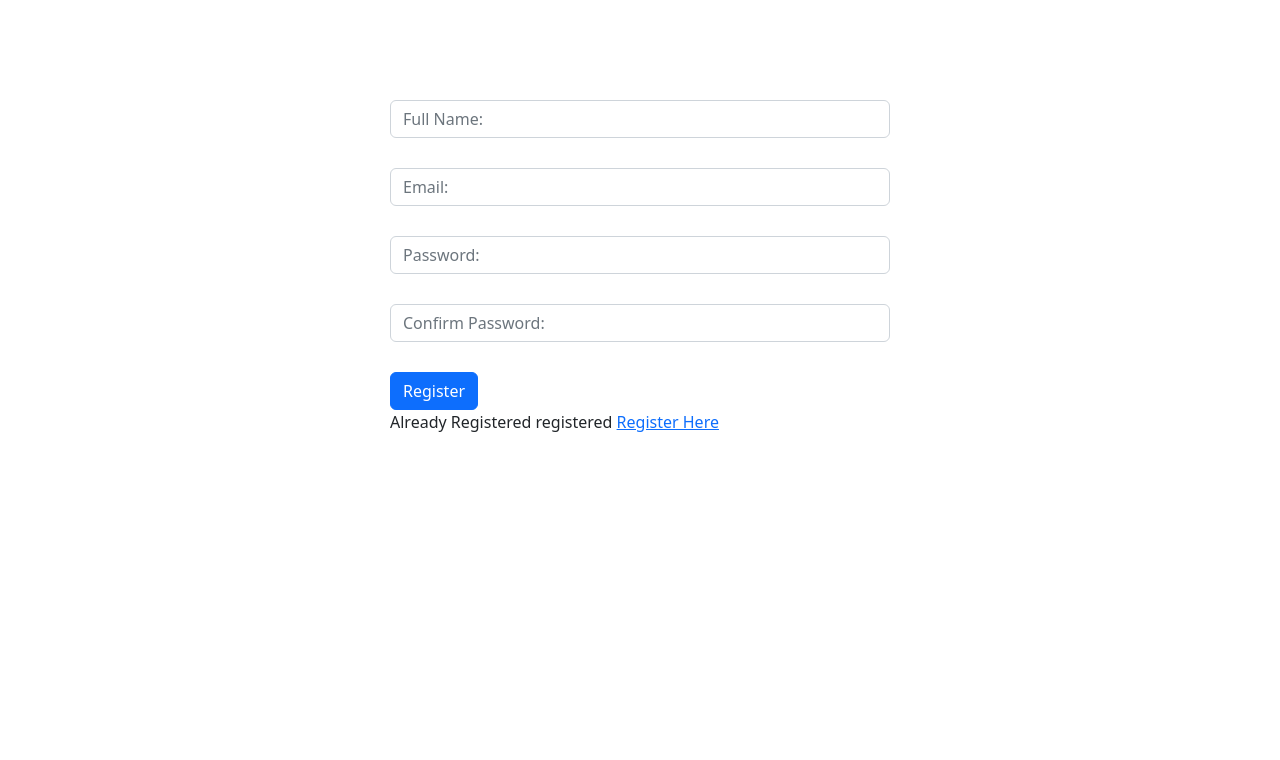
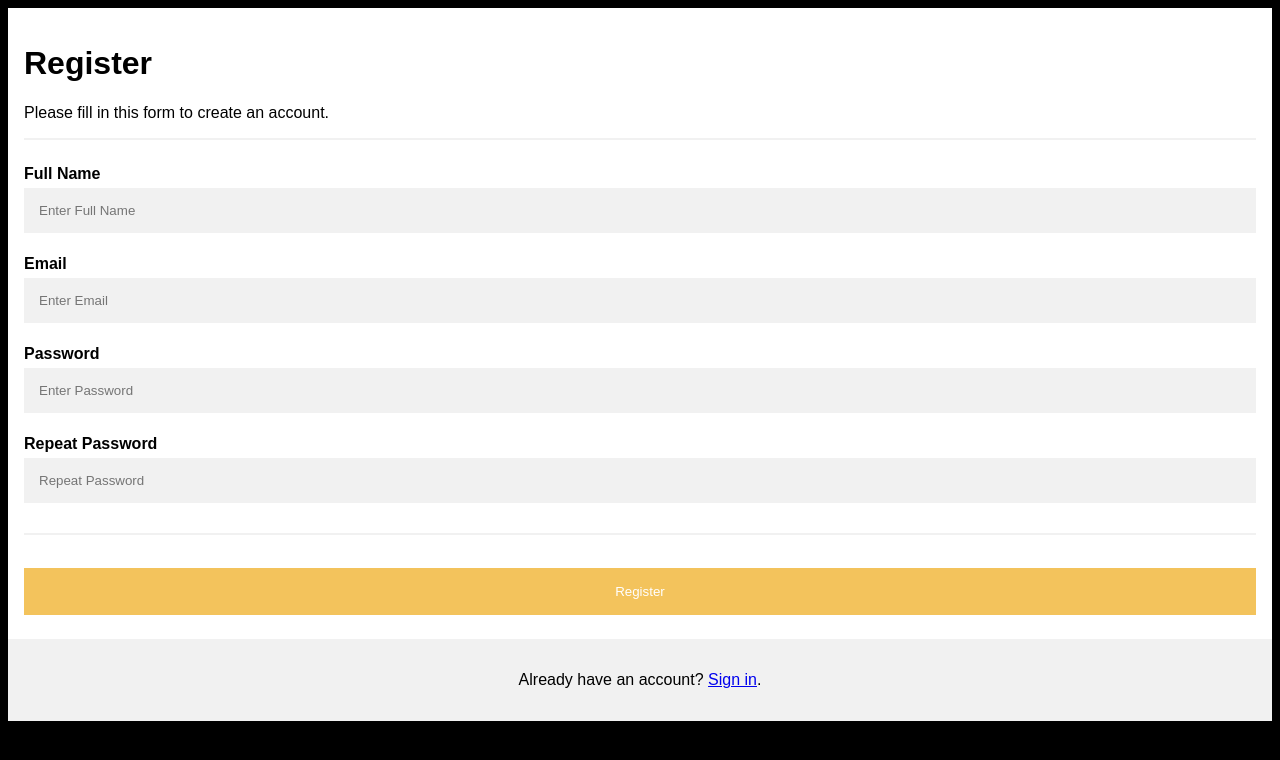
Before and after one commit to ShahirahFikri/Class-Assignment---Input-Validation-Client-Server-Side-, a PHP site: page /registration.php in a window 1280 px wide. Shown: the top 760 px of the page. Run offline with PHP 8.4, Linux system fonts and the light colour scheme.

Commit message:
Update registration.php

```diff
--- a/registration.php
+++ b/registration.php
@@ -1,91 +1,94 @@
-<?php
-session_start();
-if (isset($_SESSION["user"])){
-    header("Location: index.php");
+<!DOCTYPE html>
+<html>
+<head>
+<meta name="viewport" content="width=device-width, initial-scale=1">
+<style>
+body {
+  font-family: Arial, Helvetica, sans-serif;
+  background-color: black;
 }
-?>
-<!DOCTYPE html>
-<html lang="en">
-<head>
-    <meta charset="UTF-8">
-    <meta http-equiv="X-UA-Compatible" content="IE=edge">
-    <meta name="viewport" content="width=device-width, initial-scale=1.0">
-    <title>Registration Form</title>
-    <link rel="stylesheet" href="https://cdn.jsdelivr.net/npm/bootstrap@5.2.3/dist/css/bootstrap.min.css" integrity="sha384-rbsA2VBKQhggwzxH7pPCaAqO46MgnOM80zW1RWuH61DGLwZJEdK2Kadq2F9CUG65" crossorigin="anonymous">
-    <link rel="stylesheet" href="style.css">
+
+* {
+  box-sizing: border-box;
+}
+
+/* Add padding to containers */
+.container {
+  padding: 16px;
+  background-color: white;
+}
+
+/* Full-width input fields */
+input[type=text], input[type=password] {
+  width: 100%;
+  padding: 15px;
+  margin: 5px 0 22px 0;
+  display: inline-block;
+  border: none;
+  background: #f1f1f1;
+}
+
+input[type=text]:focus, input[type=password]:focus {
+  background-color: #ddd;
+  outline: none;
+}
+
+/* Overwrite default styles of hr */
+hr {
+  border: 1px solid #f1f1f1;
+  margin-bottom: 25px;
+}
+
+/* Set a style for the submit button */
+.registerbtn {
+  background-color: #f2bd4b;
+  color: white;
+  padding: 16px 20px;
+  margin: 8px 0;
+  border: none;
+  cursor: pointer;
+  width: 100%;
+  opacity: 0.9;
+}
+
+.registerbtn:hover {
+  opacity: 1;
+}
+
+.signin {
+  background-color: #f1f1f1;
+  text-align: center;
+}
+</style>
 </head>
 <body>
-    <div class="container">
-        <?php
-        if (isset($_POST["submit"])){
-            $fullname = $_POST["fullname"];
-            $email = $_POST["email"];
-            $password = $_POST["password"];
-            $passwordConfirm = $_POST["confirm_password"];
 
-            $passwordHash = password_hash($password, PASSWORD_DEFAULT);
+<form action="/action_page.php">
+  <div class="container">
+    <h1>Register</h1>
+    <p>Please fill in this form to create an account.</p>
+    <hr>
 
-            $errors = array();
+    <label for="fullname"><b>Full Name</b></label>
+    <input type="text" placeholder="Enter Full Name" name="full-name" id="full-name" required>
 
-            if (empty($fullname) OR empty($email) OR empty($password) OR empty($passwordConfirm)) {
-                array_push($errors,"All fields are required");
-            }
-            if (!filter_var($email, FILTER_VALIDATE_EMAIL)) {
-                array_push($errors, "Email is not valid");
-            }
-            if (strlen($password)<8) {
-            array_push($errors, "Password must be at least 8 characters long");
-            }
-            if ($password!==$passwordConfirm) {
-            array_push($errors, "Password does not match");
-            }
-            require_once "database.php";
-            $sql = "SELECT * FROM users WHERE email = '$email'";
-            $result = mysqli_query($conn, $sql);
-            $rowCount = mysqli_num_rows($result);
-            if ($rowCount>0) {
-             array_push($errors, "Email already exists!");
-            }
-            if (count($errors)>0) {
-                foreach ($errors as $error) {
-                    echo "<div class='alert alert-danger'>$error</div>";
-                }
-            }else{
+	<label for="email"><b>Email</b></label>
+    <input type="text" placeholder="Enter Email" name="email" id="email" required>
 
-             $sql = "INSERT INTO users (full_name, email, password) VALUES (?, ?, ?)";
-             $stmt = mysqli_stmt_init($conn);
-             $prepareStmt = mysqli_stmt_prepare($stmt,$sql);
-             if ($prepareStmt) {
-                mysqli_stmt_bind_param($stmt, "sss",$fullname, $email, $passwordHash);
-                mysqli_stmt_execute($stmt);
-                echo "<div class='alert alert-success'> You are successfully registered.</div>";
-            }else{
-                die("Something went wrong");
-            }
-            }
+    <label for="psw"><b>Password</b></label>
+    <input type="password" placeholder="Enter Password" name="psw" id="psw" required>
 
-        }
-        ?>
-        <form action="registration.php" method="post">
-            <div class="form-group">
-                <input type="text" class="form-control" name="fullname" placeholder="Full Name:">
-            </div>
-            <div class="form-group">
-                <input type="email" class="form-control" name="email" placeholder="Email:">
-            </div>
-            <div class="form-group">
-                <input type="password" class="form-control" name="password" placeholder="Password:">
-            </div>
-            <div class="form-group">
-                <input type="text" class="form-control" name="confirm_password" placeholder="Confirm Password:">
-            </div>
-            <div class="form-btn">
-                <input type="submit" class="btn btn-primary" value="Register" name="submit">
-            </div>
-        </form>
-        <div>
-        <div><p>Already Registered registered <a href="login.php">Register Here</a></p></div>
-    </div>
-    </div>
+    <label for="psw-repeat"><b>Repeat Password</b></label>
+    <input type="password" placeholder="Repeat Password" name="psw-repeat" id="psw-repeat" required>
+    <hr>
+
+    <button type="submit" class="registerbtn">Register</button>
+  </div>
+
+  <div class="container signin">
+    <p>Already have an account? <a href="#">Sign in</a>.</p>
+  </div>
+</form>
+
 </body>
 </html>
```
